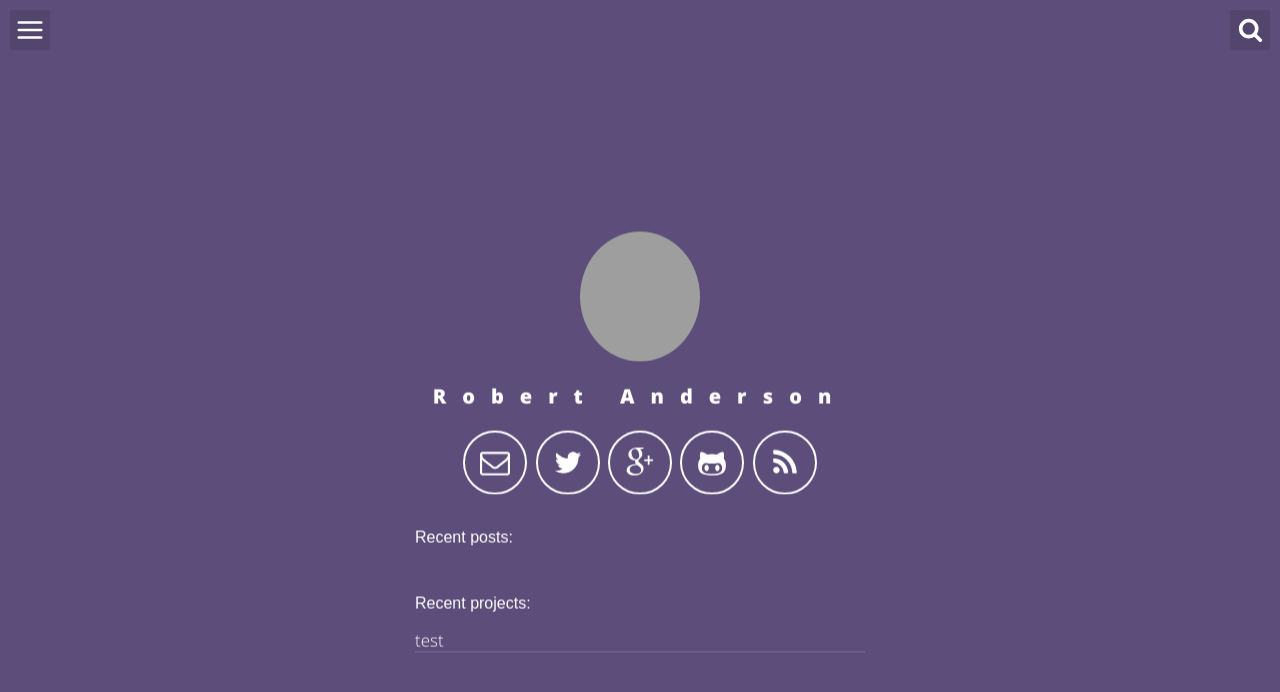
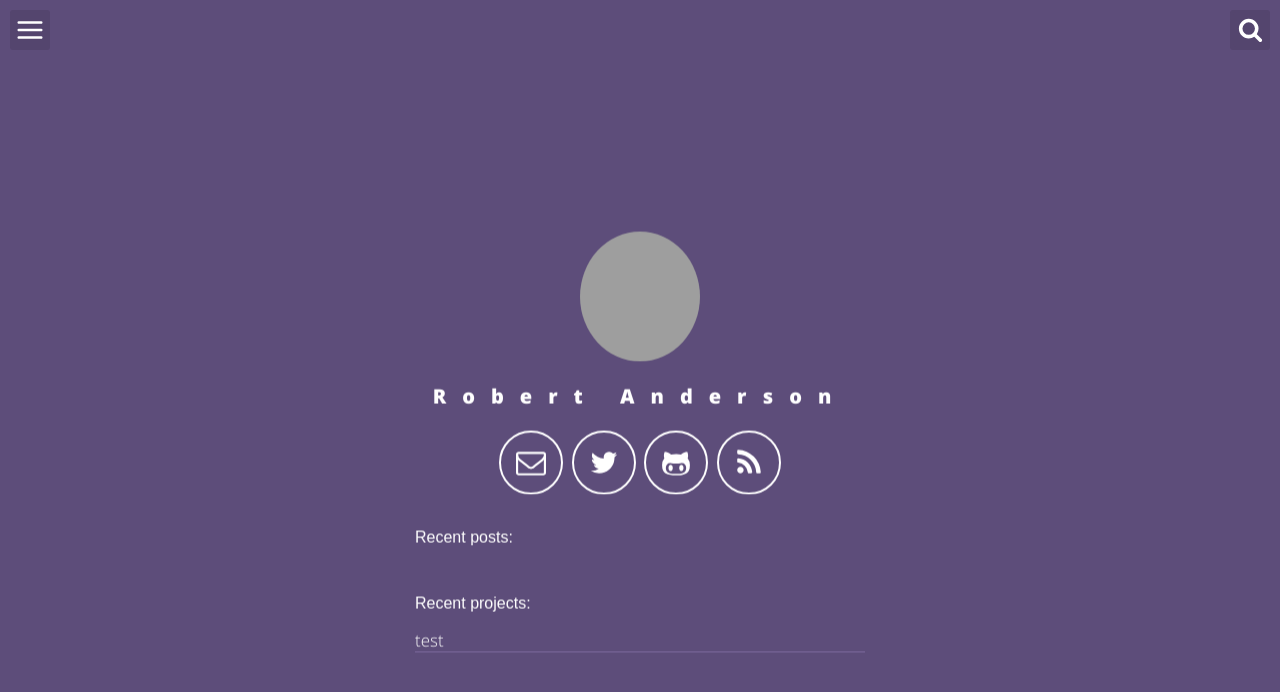
Before and after one commit to Patchx/Patchx.github.io, a Jekyll site: the page built from index.html, in a window 1280 px wide. Shown: the top 692 px of the page. Built offline with Jekyll 4.4.1, drawn with Linux system fonts in a browser that asks for light colours; grey boxes are pictures that could not be loaded.

Commit message:
Removed Google Plus html and config, tweaked the README information

```diff
--- a/_config.yml
+++ b/_config.yml
@@ -10,7 +10,6 @@ user_title: Robert Anderson - Portfolio
 email: robert.anderson.fl@gmail.com
 twitter_username: randerTw
 github_username:  Patchx
-gplus_username:  loremipsum
 disqus_username: loremipsum
 profile_picture: https://res.cloudinary.com/lessondb/image/upload/v1499617120/robface_2017.png
 
--- a/_includes/head.html
+++ b/_includes/head.html
@@ -6,9 +6,6 @@
     <title>{% if page.title %}{{ page.title }}{% else %}{{ site.title }}{% endif %}</title>
 
     <meta name="description" content="{% if page.description %}{{ page.description | strip_html | strip_newlines | truncate: 160 }}{% else %}{{ site.description }}{% endif %}">
-
-    <!-- Google Authorship Markup -->
-    <link rel="author" href="https://plus.google.com/{{site.gplus_username}}?rel=author">
 
     <!-- Social Twitter -->
     <meta name="twitter:card" content="summary_large_image">
--- a/_includes/header-default.html
+++ b/_includes/header-default.html
@@ -16,10 +16,6 @@
 
             <a aria-label="My Twitter" title="Follow me on Twitter" target="_blank" href="https://twitter.com/{{site.twitter_username}}">
                 <svg class="icon icon-twitter"><use xlink:href="#icon-twitter"></use></svg>
-            </a>
-
-            <a aria-label="My Google Plus" title="Show my feed" target="_blank" href="https://plus.google.com/u/0/+{{site.gplus_username}}/posts">
-                <svg class="icon icon-google-plus"><use xlink:href="#icon-google-plus"></use></svg>
             </a>
 
             <a aria-label="My Github" title="Show my projetcts" target="_blank" href="https://github.com/{{site.github_username}}">
```
Also changed, not shown: README.md.
